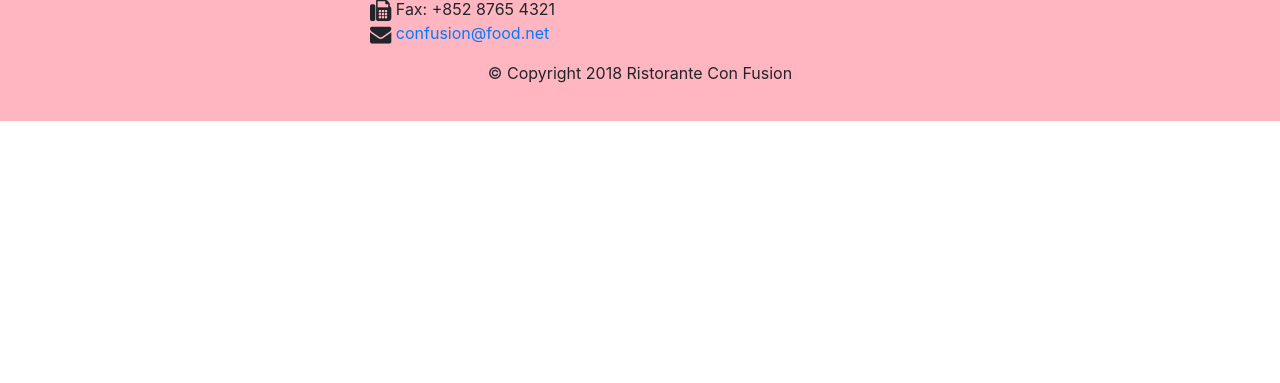
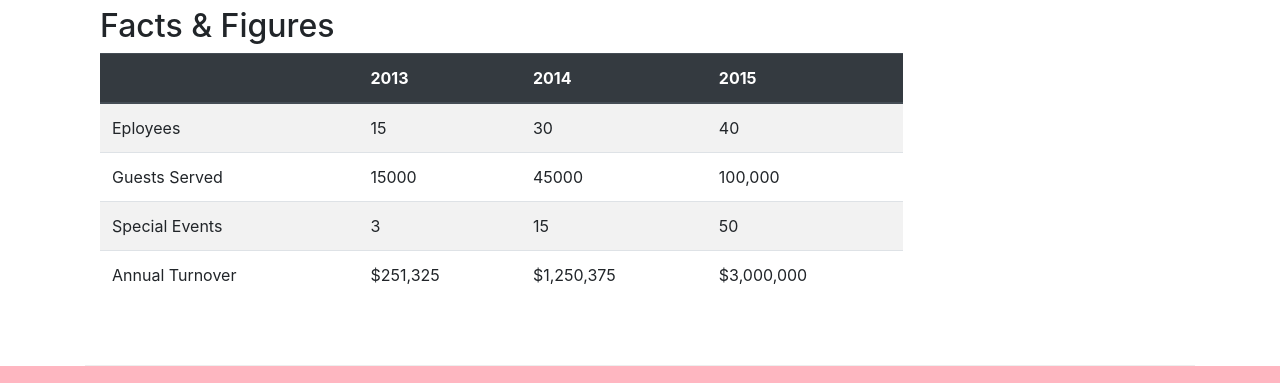
Before and after one commit to Himrajgogoi/bootstrap, a website: page aboutus.html in a window 1280 px wide. Shown: the part 1693-2076 px from the top of the page. Before the commit the page ends 1814 px from the top, so only its background shows below. Drawn offline with nearby package versions, Linux system fonts and the light colour scheme.

Commit message:
tables and cards

```diff
--- a/aboutus.html
+++ b/aboutus.html
@@ -69,7 +69,33 @@
                     in Hong Kong. Featuring four of the best three-star Michelin chefs in the world, you never know what will arrive on your plate the next time you visit us.</p>
                 <p>The restaurant traces its humble beginnings to <em>The Frying Pan</em>, a successful chain started by our CEO, Mr. Peter Pan, that featured for the first time the world's best cuisines in a pan.</p>
             </div>
-            <div>
+            <div class="col-sm">
+                <div class="card">
+                    <h3 class="card-header bg-primary text-white">Facts At a Glance</h3>
+                    <div class="card-body">
+                        <dl class="row">
+                            <dt class="col-6">Started</dt>
+                            <dd class="col-6">3 Feb. 2013</dd>
+                            <dt class="col-6">Major Stake Holder</dt>
+                            <dd class="col-6">HK Fine Foods Inc.</dd>
+                            <dt class="col-6">Last year's turnover</dt>
+                            <dd class="col-6">$1,250,375</dd>
+                            <dt class="col-6">Employees</dt>
+                            <dd class="col-6">40</dd>
+                        </dl>
+                    </div>
+                </div>
+            </div>
+            <div class="col-12">
+                <div class="card card-body bg-light">
+                    <blockquote class="blockquote">
+                        <p class="mb-0">You better cut the pizza in four pieces because Im not hungry enough to eat six</p>
+                        <footer class="blockquote-footer">Yogi Berra,
+                            <cite title="Source Title">The Wit and Wisdom of Yogi Berra, P. pepe, Diversion Books, 2014</cite>
+                        </footer>
+                    </blockquote>
+
+                </div>
             </div>
         </div>
 
@@ -100,6 +126,52 @@
                 <div class="d-none d-sm-block">
                     <p>Award winning three-star Michelin chef with wide International experience having worked closely with whos-who in the culinary world, he specializes in creating mouthwatering Indo-Italian fusion experiences. He says, <em>Put together the cuisines from the two craziest cultures, and you get a winning hit! Amma Mia!</em></p>
                 </div>
+
+            </div>
+        </div>
+        <div class="row row-content">
+            <div class="col-12 col-sm-9">
+                <h2>Facts &amp; Figures</h2>
+                <div class="table-responsive">
+                    <table class="table table-striped">
+                        <thead class="thead-dark">
+                            <tr>
+                                <th>&nbsp;</th>
+                                <th>2013</th>
+                                <th>2014</th>
+                                <th>2015</th>
+                            </tr>
+                        </thead>
+                        <tbody>
+                            <tr>
+                                <td>Eployees</td>
+                                <td>15</td>
+                                <td>30</td>
+                                <td>40</td>
+                            </tr>
+                            <tr>
+                                <td>Guests Served</td>
+                                <td>15000</td>
+                                <td>45000</td>
+                                <td>100,000</td>
+                            </tr>
+                            <tr>
+                                <td>Special Events</td>
+                                <td>3</td>
+                                <td>15</td>
+                                <td>50</td>
+                            </tr>
+                            <tr>
+                                <td>Annual Turnover</td>
+                                <td>$251,325</td>
+                                <td>$1,250,375</td>
+                                <td>$3,000,000</td>
+                            </tr>
+                        </tbody>
+                    </table>
+                </div>
+            </div>
+            <div class="cil-12 col-sm-3">
 
             </div>
         </div>
```
